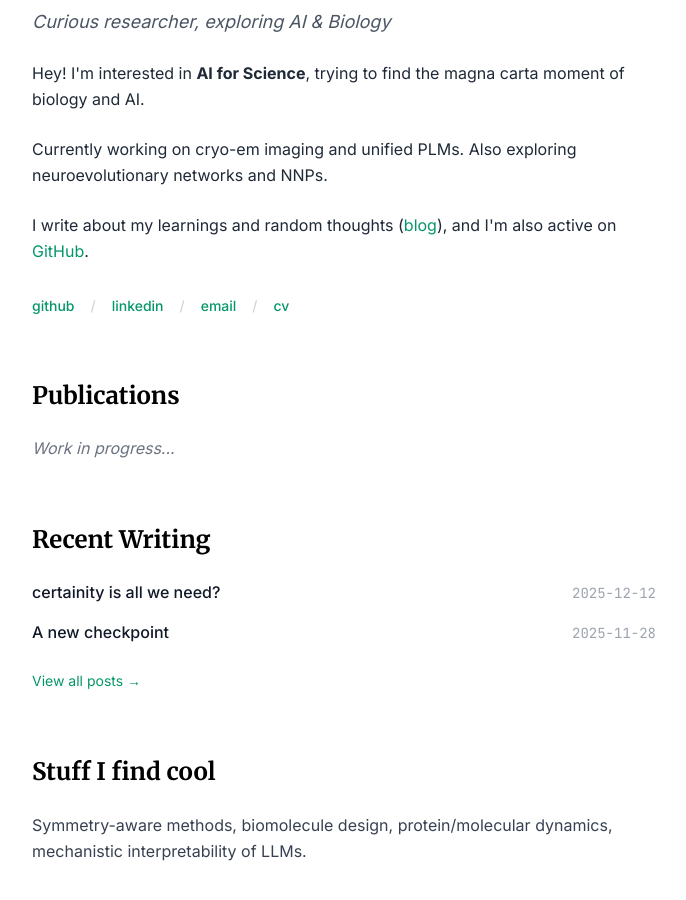
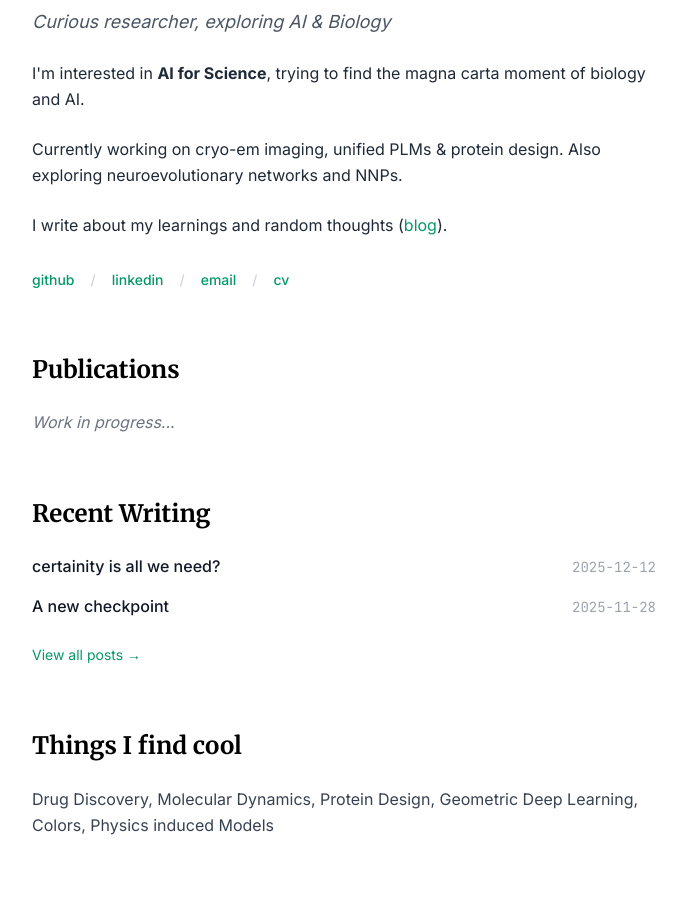
Before and after one commit to 0xGu4rdI4N/blog, a Next.js app: page / in a window 1280 px wide. Shown: the part 220-1120 px from the top of the page, without its empty margins (296-982 px from the left). Built offline with nearby package versions, Linux system fonts and the light colour scheme.

Commit message:
Update content: Homepage bio, writings description, and blog post

```diff
--- a/content/posts/certainty_is_all_we_need.md
+++ b/content/posts/certainty_is_all_we_need.md
@@ -4,8 +4,11 @@ date: '2025-12-12'
 readTime: ''
 ---
 In the present paradigm of machine learning, what we all are quite familiar with is that these models are probabilistic in nature and it tries to model a distribution of the data.
+
 But why aren't we deterministic, isn't that what hyper-intelligent models be like?
+
 In quite some long time of history, things have been deterministic right? the laws of motion, the kepler laws of planetary motion, the law of thermodynamics*.
+
 Well, so it seems, for many of the observable behavior of the universe, things have been deterministic because despite nature being wildly complex, at an aggregate level( *observable behaviour* ), many variables cancel out. for eg.
 
 1. Countless forces on a falling object → but motion is a parabola
@@ -48,3 +51,7 @@ A valid doubt would be, but all models look so deterministic, for eg. a linear r
 :::cent
 *Noise  = Uncertainity = (Epistemic + Aleatoric) noise*
 :::
+Epistemic uncertainty arises due to our incomplete knowledge of the world and the underlying processes. The latent variables that affect the process are unknown to us. With more data, we reduce this certainity.
+Aleatoric uncertainty is the so called inherent randomness in the data generation process. It captures the noise that is intrinsic to the phenomenon being observed. Crucially, aleatoric uncertainty cannot be reduced by collecting more data. It is a property of the data distribution itself. This is the variables which can't be resolved at macroscopic level.
+
+But I believe its also just our ignorance of the true latent variables for this cause-effect relationship. Every event has a cause, so if outcomes look random, it’s because we haven’t identified the true complete state.
--- a/src/app/extras/page.js
+++ b/src/app/extras/page.js
@@ -9,7 +9,7 @@ export default function ExtrasPage() {
             <div className="mb-12">
                 <h1 className="font-serif text-4xl font-bold mb-4 text-black dark:text-white">Extras</h1>
                 <p className="text-lg text-gray-600 dark:text-gray-400 leading-relaxed">
-                    A collection of micro-thoughts, books, videos, and articles. My public notebook.
+                    A collection of articles, blogs, videos and books which I found a lot exciting.
                 </p>
             </div>
 
--- a/src/app/page.js
+++ b/src/app/page.js
@@ -20,10 +20,10 @@ export default function Home() {
 
                 <div className="space-y-6 text-gray-800 dark:text-gray-300 leading-relaxed">
                     <p>
-                        Hey! I'm interested in <strong>AI for Science</strong>, trying to find the magna carta moment of biology and AI.
+                        I'm interested in <strong>AI for Science</strong>, trying to find the magna carta moment of biology and AI.
                     </p>
                     <p>
-                        Currently working on cryo-em imaging and unified PLMs. Also exploring neuroevolutionary networks and NNPs.
+                        Currently working on cryo-em imaging, unified PLMs & protein design. Also exploring neuroevolutionary networks and NNPs.
                     </p>
 
                     {/* Emphasized Line (Optional, mimicking the reference) */}
@@ -32,8 +32,7 @@ export default function Home() {
                     </p> */}
 
                     <p>
-                        I write about my learnings and random thoughts (<Link href="/writings" className="text-emerald-600 hover:underline">blog</Link>),
-                        and I'm also active on <a href="https://github.com" className="text-emerald-600 hover:underline">GitHub</a>.
+                        I write about my learnings and random thoughts (<Link href="/writings" className="text-emerald-600 hover:underline">blog</Link>).
                     </p>
                 </div>
 
@@ -100,11 +99,10 @@ export default function Home() {
             {/* Cool Stuff / Extras */}
             <section>
                 <h2 className="font-serif text-2xl font-bold mb-6 text-black dark:text-white">
-                    Stuff I find cool
+                    Things I find cool
                 </h2>
                 <p className="text-gray-700 dark:text-gray-300 leading-relaxed">
-                    Symmetry-aware methods, biomolecule design, protein/molecular dynamics,
-                    mechanistic interpretability of LLMs.
+                    Drug Discovery, Molecular Dynamics, Protein Design, Geometric Deep Learning, Colors, Physics induced Models
                 </p>
             </section>
         </div>
--- a/src/app/writings/page.js
+++ b/src/app/writings/page.js
@@ -13,7 +13,7 @@ export default function Blog() {
                 </Link>
                 <h1 className="text-4xl font-bold mb-4 text-slate-900 dark:text-slate-100">Writing</h1>
                 <p className="text-slate-600 dark:text-slate-400">
-                    Archive of thoughts on computational biology, mathematics, and code.
+                    These are some articles which excited me to explore.
                 </p>
             </div>
 
```
